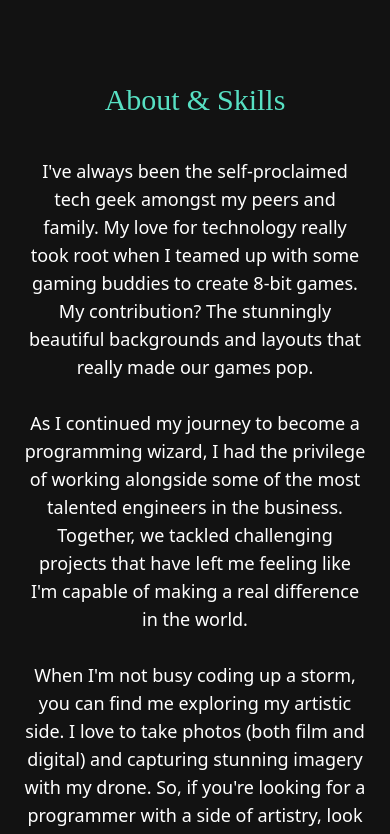
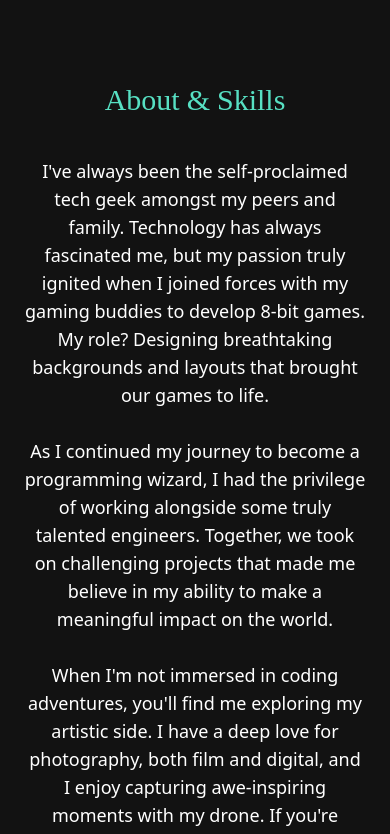
Before and after one commit to TristanO45/my-dev-portfolio, a Next.js app: page / in a window 390 px wide. Shown: the part 720-1554 px from the top of the page. Built offline with nearby package versions, Linux system fonts and the light colour scheme; a web font is replaced by a local one.

Commit message:
Completed responsive design - merging to master

```diff
--- a/components/SideNavbar.js
+++ b/components/SideNavbar.js
@@ -34,7 +34,9 @@ export default function SideNavbar() {
                     <label
                       // This is where we're updating the state of the link color based on clicks
                       className={`cursor-pointer ${
-                      colorChange === text ? "text-[#5fefd0]" : "text-[#9d9d9d]"
+                        colorChange === text
+                          ? "text-[#5fefd0]"
+                          : "text-[#9d9d9d]"
                       }`}
                       // this on click is checking if one of the sidebar links has been clicked.
                       onClick={(e) => {
--- a/data/data.js
+++ b/data/data.js
@@ -61,15 +61,15 @@ const sidebarMenu = [
 
 const socialIcons = [
   {
-    icon: <GrLinkedin className="text-[#5fefd0]" />,
+    icon: <GrLinkedin className="text-[#5fefd0]  " />,
     url: "https://www.linkedin.com/in/tristan-onfroy/",
   },
   {
-    icon: <GrGithub className="text-[#5fefd0]" />,
+    icon: <GrGithub className="text-[#5fefd0] " />,
     url: "https://github.com/TristanO45",
   },
   {
-    icon: <GrInstagram className="text-[#5fefd0]" />,
+    icon: <GrInstagram className="text-[#5fefd0] " />,
     url: "https://www.instagram.com/tristan.vision/",
   },
 ];
@@ -123,7 +123,7 @@ const projectCards = [
   },
   {
     title: "MeetMe",
-    desc: "Application for joining/creating meetups",
+    desc: "Application for joining and creating meetups",
     stack: "Javascript, React, CSS, Node, Express, SQL",
     gitHubUrl: {
       url: "https://github.com/TristanO45/Meetups",
--- a/pages/about.js
+++ b/pages/about.js
@@ -6,7 +6,6 @@ import Fade from "react-reveal/Fade";
 function About(props) {
   return (
     <section className="pt-[20vh] sm:pt-[30vh]" id={props.id}>
-
       <Image
         className="w-[80%] md:w-1/2  sm:absolute opacity-40 mix-blend-overlay sm:right-0 sm:-my-40 hidden md:block"
         src={"/About.png"}
@@ -15,27 +14,29 @@ function About(props) {
         height={500}
       />
       <Fade left>
-      <h1 className="text-3xl sm:text-4xl md:text-6xl text-[#57e0c3] font-serifFont ">About & Skills</h1>
+        <h1 className="text-3xl sm:text-4xl md:text-6xl text-[#57e0c3] font-serifFont ">
+          About & Skills
+        </h1>
         <p className="text-white text-lg sm:text-xl px-6 pt-8  md:w-[75%]">
           I've always been the self-proclaimed tech geek amongst my peers and
-        family. My love for technology really took root when I teamed up with
-        some gaming buddies to create 8-bit games. My contribution? The
-        stunningly beautiful backgrounds and layouts that really made our games
-        pop.
+          family. Technology has always fascinated me, but my passion truly
+          ignited when I joined forces with my gaming buddies to develop 8-bit
+          games. My role? Designing breathtaking backgrounds and layouts that
+          brought our games to life.
           <br />
           <br />
           As I continued my journey to become a programming wizard, I had the
-        privilege of working alongside some of the most talented engineers in
-        the business. Together, we tackled challenging projects that have left
-        me feeling like I'm capable of making a real difference in the world.
+          privilege of working alongside some truly talented engineers.
+          Together, we took on challenging projects that made me believe in my
+          ability to make a meaningful impact on the world.
           <br />
           <br />
-        When I'm not busy coding up a storm, you can find me exploring my
-        artistic side. I love to take photos (both film and digital) and
-        capturing stunning imagery with my drone. So, if you're looking for a
-        programmer with a side of artistry, look no further! I'm excited to keep
-        learning and growing in this field, and creating some truly amazing and
-        useful tools along the way.
+          When I'm not immersed in coding adventures, you'll find me exploring
+          my artistic side. I have a deep love for photography, both film and
+          digital, and I enjoy capturing awe-inspiring moments with my drone. If
+          you're seeking a programmer with a touch of artistry, search no
+          further! I'm thrilled to continue learning and growing in this field,
+          crafting truly remarkable and practical tools along the way.
           <br />
           <br />
           Here's my resume for more details about my experience.
--- a/pages/contact.js
+++ b/pages/contact.js
@@ -1,5 +1,6 @@
 import React from "react";
 import { useState } from "react";
+import { socialIcons } from "../data/data";
 import Image from "next/image";
 import Fade from "react-reveal/Fade";
 
@@ -97,8 +98,8 @@ function Contact(props) {
           Contact Me
         </h1>
         <div className="flex flex-col px-5 md:px-0 md:flex-row space-x-0 md:space-x-36">
-          <form onSubmit={handleSubmit} className="">
-            <div className="grid grid-cols-1 sm:grid-cols-2 gap-4 pb-5 ">
+          <form onSubmit={handleSubmit} >
+            <div className="grid grid-cols-1 sm:grid-cols-2 gap-4 pb-5">
               <input
                 type="text"
                 name="fullname"
@@ -185,15 +186,28 @@ function Contact(props) {
               )}
             </div>
           </form>
-<div className="mt-8 md:mt-0">
-          <Image
-            src="/ContactMePic.png"
-            alt="contact pic"
-            width={500}
-            height={500}
-            className="rounded-xl"
-          />
+          <div className="flex justify-center md:block ml-2 md:justify-end pt-8 md:pt-0 ">
+            <img
+              src="/ContactMePic.png"
+              alt="contact pic"
+              width={500}
+              height={600}
+              className="rounded-xl relative"
+            />
           </div>
+        </div>
+
+        <div>
+          <ul className="flex flex-row justify-center text-2xl lg:text-sm space-x-4 pt-7 ml-4 lg:hidden">
+            {socialIcons.map((icons, index) => {
+              const { icon, url } = icons;
+              return (
+                <a href={url} target="_blank" key={index}>
+                  {icon}
+                </a>
+              );
+            })}
+          </ul>
         </div>
       </Fade>
     </section>
--- a/pages/projects.js
+++ b/pages/projects.js
@@ -18,7 +18,7 @@ function Projects(props) {
           Projects
         </h1>
         <div className="flex items-center justify-center px-4 pt-[50px] sm:pt-[130px]">
-          <div className="grid grid-cols-1 md:grid-cols-2 gap-3 sm:gap-6">
+          <div className="grid grid-cols-1 md:grid-cols-2 gap-3 sm:gap-6 ">
             {projectCards.map((items, index) => {
               const { title, desc, stack, gitHubUrl, website, imgUrl } = items;
               return (
@@ -30,17 +30,17 @@ function Projects(props) {
                     <Image
                       src={imgUrl}
                       alt="screenshots"
-                      width="500"
-                      height="500"
+                      width={500}
+                      height={500}
                     />
                   </div>
                   <div className="absolute inset-0 bg-gradient-to-b from-transparent via-transparent to-black/20 group-hover:from-black/70 group-hover:via-black/60 group-hover:to-black/70 overflow-hidden"></div>
-                  <div className="absolute inset-0 translate-y-[100%] inline-block flex-col items-center justify-center px-9 text-center transition-all duration-500 group-hover:translate-y-[0%] ">
+                  <div className="absolute inset-0 translate-y-full flex flex-col items-center justify-center px-9 text-center transition-all duration-500 group-hover:translate-y-0">
                     <div className="absolute">
-                      <h1 className="text-xl sm:text-3xl md:text-3xl lg:text-4xl text-[#57e0c3] font-bold tracking-wider mt-8 sm:mt-16 pb-2">
+                      <h1 className="text-xl sm:text-3xl md:text-3xl lg:text-4xl text-[#57e0c3] font-bold tracking-wider mt-8 sm:mt- pb-2">
                         {title}
                       </h1>
-                      <div className="text-[#57e0c3] flex flex-col space-y-3 absolute">
+                      <div className="text-[#57e0c3] pl-3 flex flex-col  space-y-3 absolute">
                         <a
                           href={gitHubUrl.url}
                           target="_blank"
@@ -64,7 +64,7 @@ function Projects(props) {
                         {" "}
                         Built with: <br />
                       </p>
-                      <p className=" text-sm inline-block w-[85%] md:text-lg italic text-white opacity-0 transition-opacity duration-300 group-hover:opacity-100">
+                      <p className="text-sm inline-block w-[85%] md:text-lg italic text-white opacity-0 transition-opacity duration-300 group-hover:opacity-100">
                         {" "}
                         {stack}
                       </p>
```
Lines whose indentation alone changed are shown as unchanged.
